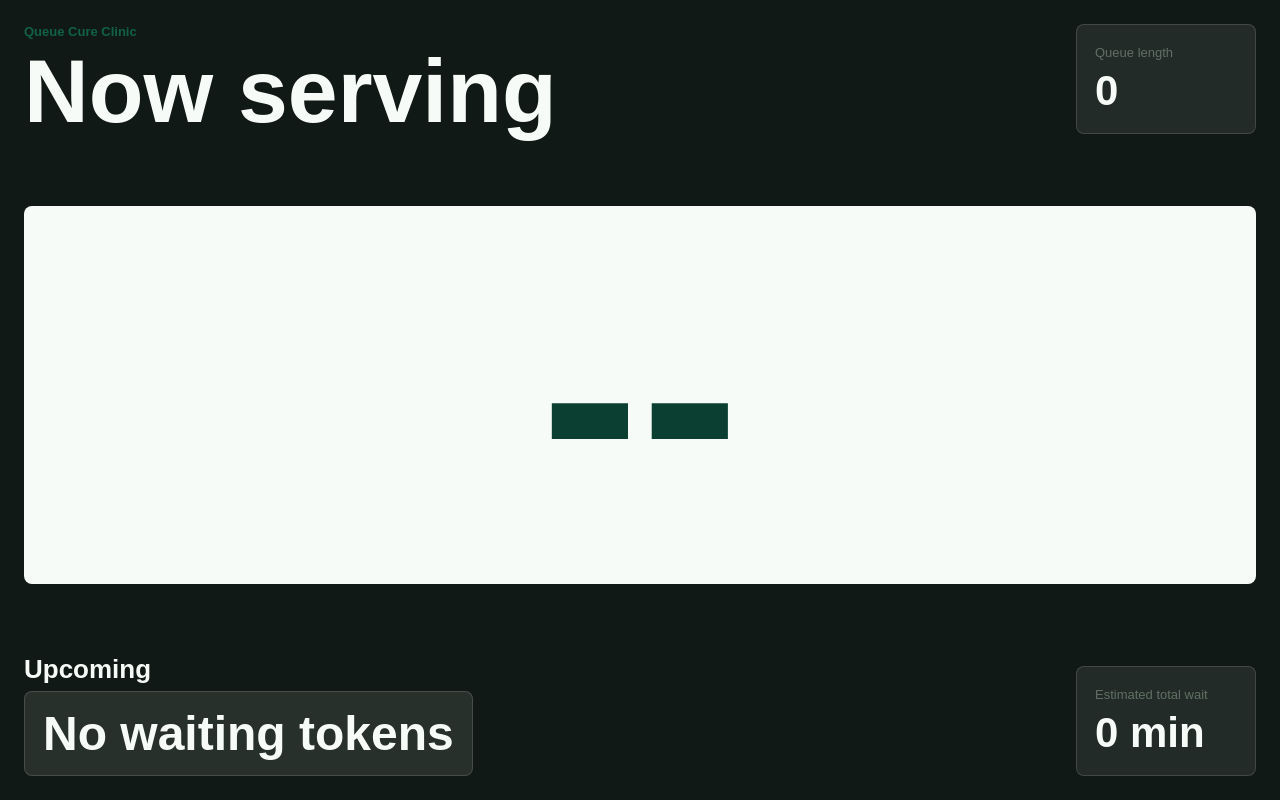
After one commit to proxy-cmd/QueueX, a Django app: page /display/ in a window 1280 px wide. The commit adds this page. Run offline with Django 5.2, Linux system fonts and the light colour scheme; data comes from the database, SQL or seed files in the repository; data that the repository does not hold is empty.

Commit message:
add patient and display pages

```diff
--- a/backend/clinic_queue/services.py
+++ b/backend/clinic_queue/services.py
@@ -80,6 +80,30 @@ def calculate_wait_time(token):
     return people_ahead(token) * settings.average_consultation_minutes
 
 
+def token_wait_details(token):
+    return {
+        'token': token,
+        'people_ahead': people_ahead(token),
+        'estimated_wait': calculate_wait_time(token),
+    }
+
+
+def public_queue_snapshot():
+    settings = QueueSettings.load()
+    waiting = waiting_tokens().select_related('patient')
+    queue_length = waiting.count()
+    upcoming = list(waiting[:5])
+    current = current_serving_token()
+
+    return {
+        'clinic': settings,
+        'current_serving': current,
+        'upcoming_tokens': upcoming,
+        'queue_length': queue_length,
+        'estimated_wait': queue_length * settings.average_consultation_minutes,
+    }
+
+
 def queue_stats():
     today = timezone.localdate()
 
--- a/backend/clinic_queue/urls.py
+++ b/backend/clinic_queue/urls.py
@@ -6,6 +6,8 @@ app_name = 'clinic_queue'
 
 urlpatterns = [
     path('', views.reception_dashboard, name='reception_dashboard'),
+    path('display/', views.display_board, name='display_board'),
+    path('patient/<str:token_number>/', views.patient_status, name='patient_status'),
     path('tokens/create/', views.create_patient_token, name='create_patient_token'),
     path('tokens/call-next/', views.call_next, name='call_next'),
     path('tokens/<int:token_id>/complete/', views.complete_patient_token, name='complete_token'),
--- a/backend/clinic_queue/views.py
+++ b/backend/clinic_queue/views.py
@@ -13,7 +13,9 @@ from .services import (
     cancel_token,
     complete_token,
     create_token,
+    public_queue_snapshot,
     queue_stats,
+    token_wait_details,
 )
 
 
@@ -131,3 +133,20 @@ def _dashboard_with_form(request, patient_form=None, settings_form=None):
         'stats': queue_stats(),
     }
     return render(request, 'clinic_queue/reception_dashboard.html', context, status=400)
+
+
+def patient_status(request, token_number):
+    token = get_object_or_404(
+        Token.objects.select_related('patient'),
+        token_number=token_number.upper(),
+    )
+
+    context = {
+        **public_queue_snapshot(),
+        **token_wait_details(token),
+    }
+    return render(request, 'clinic_queue/patient_status.html', context)
+
+
+def display_board(request):
+    return render(request, 'clinic_queue/display_board.html', public_queue_snapshot())
--- a/frontend/static/css/app.css
+++ b/frontend/static/css/app.css
@@ -292,14 +292,205 @@ th {
     margin-bottom: 22px;
 }
 
+.patient-shell,
+.display-shell {
+    min-height: 100vh;
+    padding: 24px;
+}
+
+.patient-shell {
+    display: grid;
+    place-items: center;
+}
+
+.patient-card {
+    background: var(--panel);
+    border: 1px solid var(--line);
+    border-radius: 8px;
+    box-shadow: var(--shadow);
+    width: min(520px, 100%);
+    padding: 24px;
+}
+
+.patient-header {
+    border-bottom: 1px solid var(--line);
+    padding-bottom: 18px;
+}
+
+.patient-header h1 {
+    font-size: 36px;
+}
+
+.now-serving-line {
+    align-items: center;
+    border-bottom: 1px solid var(--line);
+    display: flex;
+    justify-content: space-between;
+    padding: 18px 0;
+}
+
+.now-serving-line span,
+.patient-token-block span,
+.patient-metrics span,
+.quiet-note,
+.display-meta span,
+.wait-block span {
+    color: var(--muted);
+    font-size: 13px;
+}
+
+.now-serving-line strong {
+    color: var(--green-dark);
+    font-size: 30px;
+}
+
+.patient-token-block {
+    padding: 26px 0;
+    text-align: center;
+}
+
+.patient-token-block strong {
+    display: block;
+    font-size: 76px;
+    line-height: 1;
+    margin: 8px 0;
+}
+
+.patient-token-block p {
+    color: var(--green);
+    font-weight: 700;
+    margin-bottom: 0;
+}
+
+.patient-metrics {
+    display: grid;
+    gap: 12px;
+    grid-template-columns: 1fr 1fr;
+}
+
+.patient-metrics article {
+    background: var(--soft);
+    border-radius: 8px;
+    padding: 16px;
+}
+
+.patient-metrics strong {
+    display: block;
+    font-size: 28px;
+    margin-top: 6px;
+}
+
+.quiet-note {
+    border-top: 1px solid var(--line);
+    margin: 20px 0 0;
+    padding-top: 14px;
+}
+
+.display-shell {
+    background: #101915;
+    color: #f7fbf8;
+}
+
+.display-board {
+    display: grid;
+    gap: 28px;
+    min-height: calc(100vh - 48px);
+}
+
+.display-header,
+.display-lower {
+    display: grid;
+    gap: 20px;
+    grid-template-columns: 1fr auto;
+}
+
+.display-header {
+    align-items: start;
+}
+
+.display-header h1 {
+    font-size: clamp(44px, 7vw, 92px);
+}
+
+.display-meta,
+.wait-block {
+    background: rgba(255, 255, 255, 0.08);
+    border: 1px solid rgba(255, 255, 255, 0.14);
+    border-radius: 8px;
+    min-width: 180px;
+    padding: 18px;
+}
+
+.display-meta strong,
+.wait-block strong {
+    display: block;
+    font-size: 42px;
+    margin-top: 6px;
+}
+
+.serving-number {
+    align-items: center;
+    background: #f7fbf8;
+    border-radius: 8px;
+    color: var(--green-dark);
+    display: grid;
+    font-size: clamp(110px, 24vw, 300px);
+    font-weight: 800;
+    line-height: 1;
+    min-height: 42vh;
+    place-items: center;
+}
+
+.display-lower {
+    align-items: end;
+}
+
+.display-lower h2 {
+    color: #f7fbf8;
+    font-size: 26px;
+}
+
+.upcoming-row {
+    display: flex;
+    flex-wrap: wrap;
+    gap: 12px;
+}
+
+.upcoming-row span {
+    background: rgba(255, 255, 255, 0.1);
+    border: 1px solid rgba(255, 255, 255, 0.14);
+    border-radius: 8px;
+    color: #f7fbf8;
+    font-size: clamp(24px, 4vw, 48px);
+    font-weight: 800;
+    min-width: 110px;
+    padding: 14px 18px;
+    text-align: center;
+}
+
 @media (max-width: 760px) {
     .desk-top,
     .stats-strip,
-    .work-grid {
+    .work-grid,
+    .patient-metrics,
+    .display-header,
+    .display-lower {
         grid-template-columns: 1fr;
     }
 
     .desk-top {
         align-items: start;
     }
+
+    .patient-token-block strong {
+        font-size: 58px;
+    }
+
+    .display-shell {
+        padding: 16px;
+    }
+
+    .display-board {
+        min-height: calc(100vh - 32px);
+    }
 }
--- /dev/null
+++ b/frontend/templates/clinic_queue/display_board.html
@@ -0,0 +1,45 @@
+{% extends "base.html" %}
+
+{% block title %}Display Board | Queue Cure{% endblock %}
+
+{% block content %}
+<main class="display-shell">
+    <section class="display-board">
+        <header class="display-header">
+            <div>
+                <p class="clinic-line">{{ clinic.clinic_name }}</p>
+                <h1>Now serving</h1>
+            </div>
+            <div class="display-meta">
+                <span>Queue length</span>
+                <strong>{{ queue_length }}</strong>
+            </div>
+        </header>
+
+        <section class="serving-number">
+            {% if current_serving %}
+                {{ current_serving.token_number }}
+            {% else %}
+                --
+            {% endif %}
+        </section>
+
+        <section class="display-lower">
+            <div>
+                <h2>Upcoming</h2>
+                <div class="upcoming-row">
+                    {% for token in upcoming_tokens %}
+                        <span>{{ token.token_number }}</span>
+                    {% empty %}
+                        <span>No waiting tokens</span>
+                    {% endfor %}
+                </div>
+            </div>
+            <div class="wait-block">
+                <span>Estimated total wait</span>
+                <strong>{{ estimated_wait }} min</strong>
+            </div>
+        </section>
+    </section>
+</main>
+{% endblock %}
```
Also changed, not shown: backend/clinic_queue/tests.py (+42 -0 lines), frontend/templates/clinic_queue/patient_status.html (added, +38 -0 lines).
